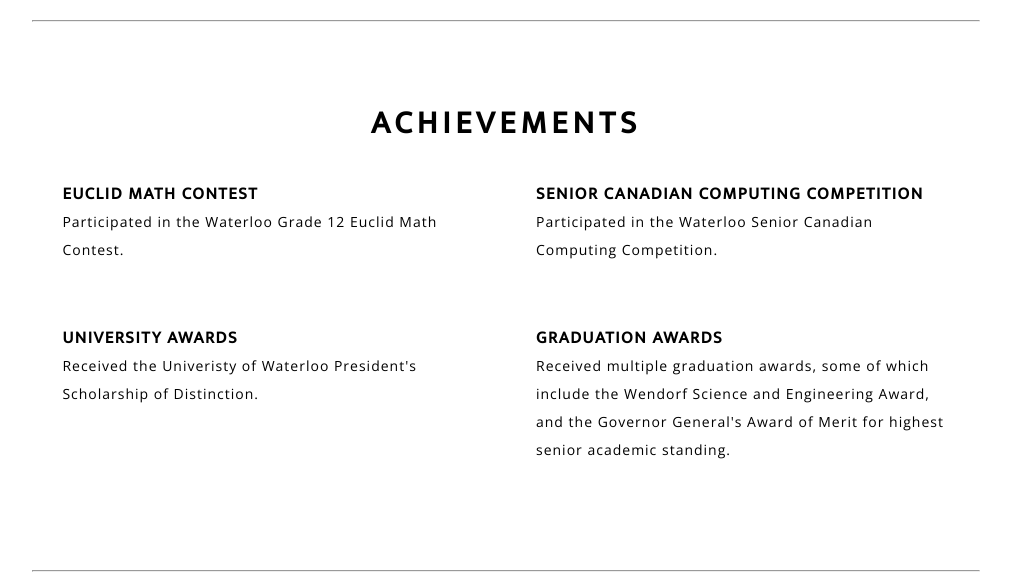
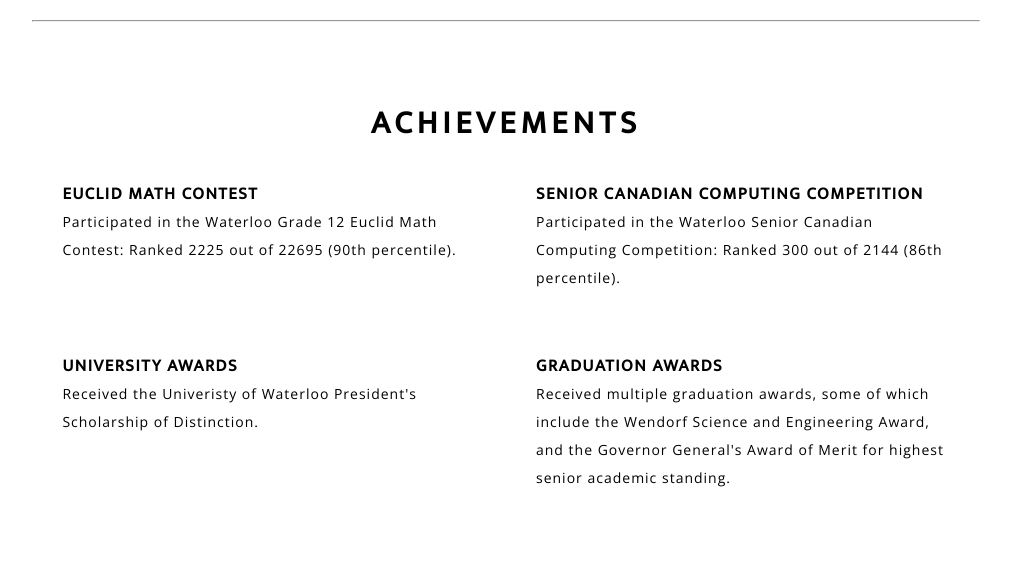
Before and after one commit to LiskB/Personal-Portfolio, a plain HTML site: page index.html in a window 1280 px wide. Shown: the part 2716-3304 px from the top of the page, without its empty margins (134-1145 px from the left). Drawn offline with nearby package versions, Linux system fonts and the light colour scheme.

Commit message:
Updated scores for contest achievements

```diff
--- a/index.html
+++ b/index.html
@@ -89,11 +89,11 @@
             <div class="achievements-grid">
                 <div class="achievement-type">
                     <h3>EUCLID MATH CONTEST</h3>
-                    <p>Participated in the Waterloo Grade 12 Euclid Math Contest.</p>
+                    <p>Participated in the Waterloo Grade 12 Euclid Math Contest: Ranked 2225 out of 22695 (90th percentile).</p>
                 </div>
                 <div class="achievement-type">
                     <h3 >SENIOR CANADIAN COMPUTING COMPETITION</h3>
-                    <p>Participated in the Waterloo Senior Canadian Computing Competition.</p>
+                    <p>Participated in the Waterloo Senior Canadian Computing Competition: Ranked 300 out of 2144 (86th percentile).</p>
                 </div>
                 <div class="achievement-type">
                     <h3>UNIVERSITY AWARDS</h3>
```
